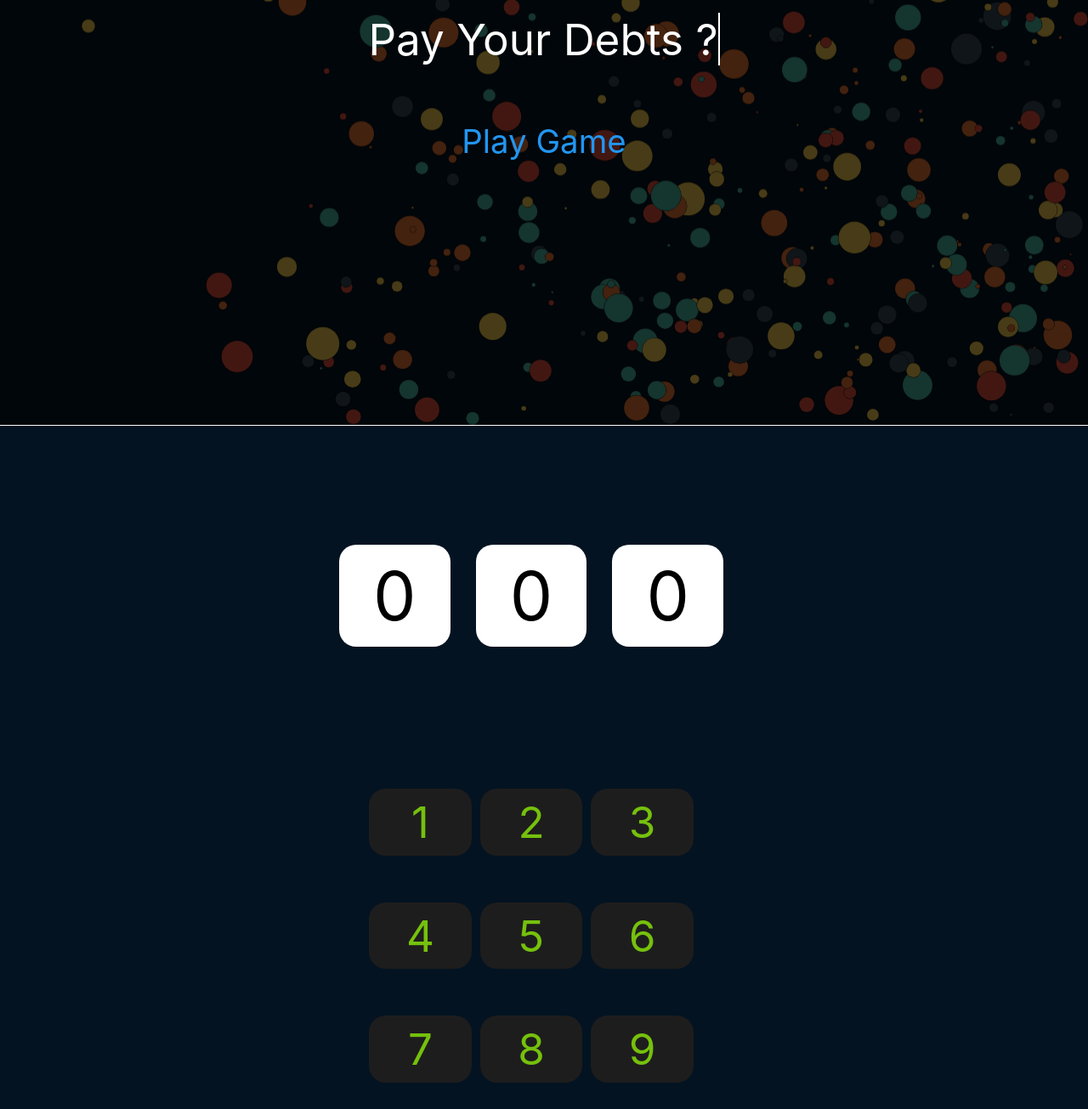
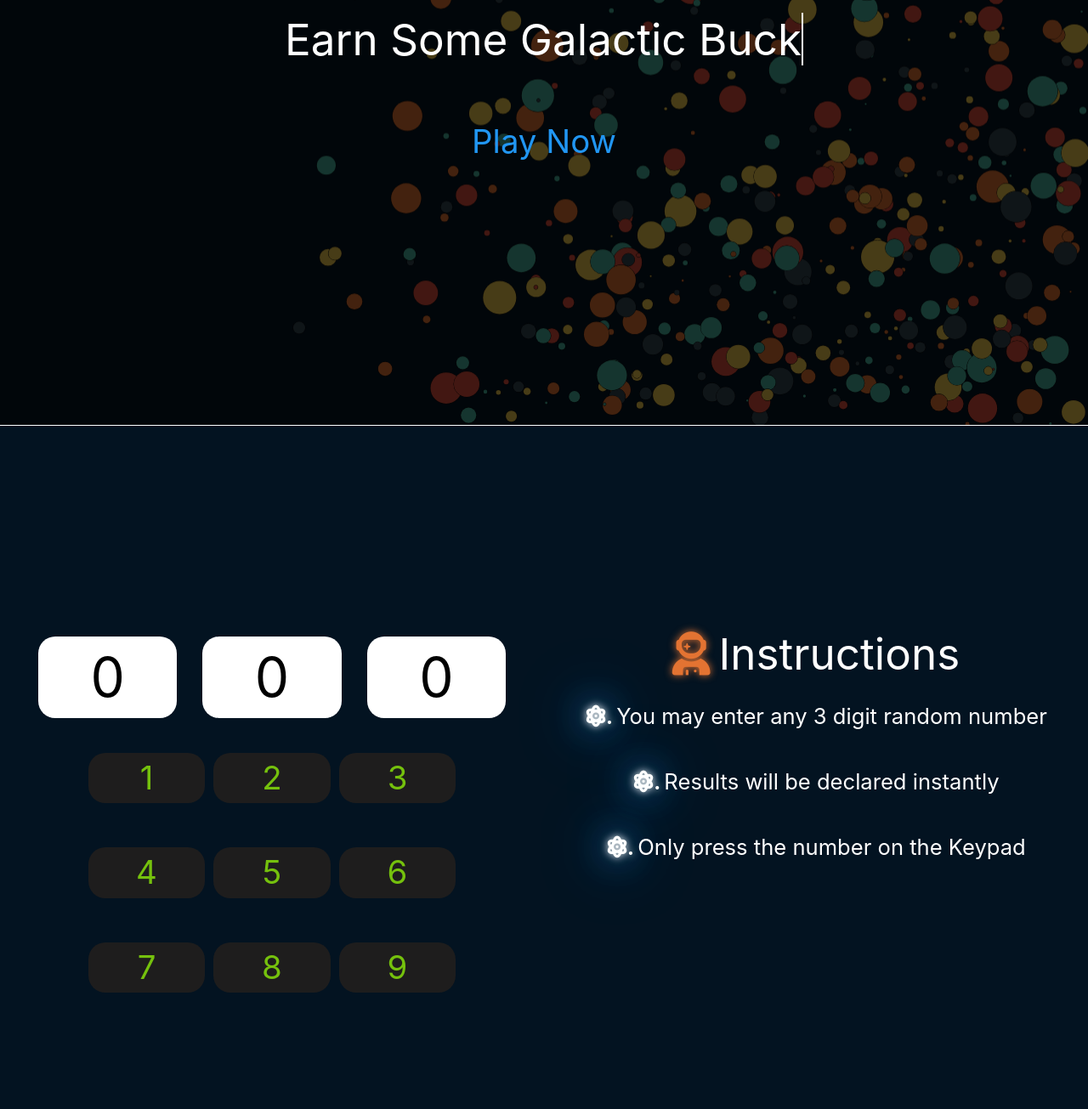
Before and after one commit to CSI-Trainees/AkashGupta-LotteryGame, a plain HTML site: page index.html in a window 1280 px wide. Shown: the part 299-1604 px from the top of the page at 85% size. Drawn offline with nearby package versions, Linux system fonts and the light colour scheme.

Commit message:
Some Editing

```diff
--- a/Scripts/Typing.js
+++ b/Scripts/Typing.js
@@ -1,6 +1,6 @@
 $(document).ready(function()
 {
-    var dataText = [ "Want to earn some money ?","Pay your debts ?", "This is your oppurtunity" , "Play this game right now !"];
+    var dataText = [ "Want to go to space ?","Earn some galactic bucks ?", "This is your oppurtunity" , "Play this lottery right now !"];
     function typeWriter(text, i, fnCallback) {
         // chekc if text isn't finished yet
         if (i < (text.length)) {
--- a/Scripts/canvasAnime.js
+++ b/Scripts/canvasAnime.js
@@ -65,8 +65,8 @@ for(var i= 0 ;i<500;i++)
      var randr =   (Math.random()*20)+1;
      var ranx  = (Math.random()*(width - randr *2))+randr;
      var rany  = (Math.random()*(height - randr *2))+randr;
-     var randx = Math.random() * 3 +1;
-     var randy = Math.random() * 3 +1;
+     var randx = Math.random() * 2 +1;
+     var randy = Math.random() * 2 +1;
      array.push(new circle(ranx,rany,randr,randx,randy));
 }
 function animate()
--- a/css/style.css
+++ b/css/style.css
@@ -4,7 +4,7 @@ html {
 .butstyle
 {
     margin: 5px;
-    font-size:4vw;
+    font-size:3vw;
     border-radius:20px;
     background-color: #1e1d1d;
     color: #75c10d;
@@ -98,11 +98,15 @@ span {
   {
     height: 100%;
     width: 100%;
+    margin: 0;
     background-color:#031321;
+  }
+  .no-padding {
+    padding:0!important;
   }
   .Squarebox
   {
-    font-size: 4vw;
+    font-size: 5vw;
     color: black;
     background-color: white;
     border-radius: 20px;
@@ -113,6 +117,7 @@ span {
   {
     width: 100%;
     height: 100%;
+    margin: 0px;
   }
   .Disbox
   {
@@ -129,14 +134,6 @@ span {
     width: 100%;
     height:100%;
   }
-  @media screen and (min-width : 700px)
-  {
-    .Squarebox
-    {
-      font-size: 5em;
-    }
-  }
-
   #Forms
   {
     width: 100%;
@@ -280,3 +277,19 @@ span {
     border-radius: 10px;
     cursor: pointer;
 }
+.Instructions
+{
+  font-size:4vw;
+  color: white;
+}
+.InsList
+{
+  list-style-type:none;
+  color: white;
+  font-size: 2vw;
+}
+.lico
+{
+  margin-right:5px;
+  text-shadow: 0 0 10px ,0 0 40px #2196f3,0 0 80px #2196f3;
+}
--- a/index.html
+++ b/index.html
@@ -15,30 +15,38 @@
         <div class="ContentBox">
             <p id="TypeWriter"></p>
         </div>
-        <a class="Link ContentBox" href="#MainGame">Play game</a>
+        <a class="Link ContentBox" href="#MainGame">Play Now</a>
     </div>
-    <div id="MainGame">
-      <div class="Container-fluid Disbox">
-      <div class="row justify-content-center align-items-center Dis">
+    <div id="MainGame" class="container-fluid no-padding">
+      <div class="row Dis" >
+        <div class="row col-6 justify-content-center align-content-center Dis">
+           <div class="row col-12 justify-content-center">
             <div id="FirstDis" class="Squarebox col">0</div>
             <div id="SecondDis"class="Squarebox col">0</div>
             <div id="ThirdDis"class="Squarebox col">0</div>
+            <div class="row col-12 justify-content-center align-items-center butcontain">
             </div>
            </div>
-     <div class="buttons container">
-       <div class="row justify-content-center align-items-center butcontain">
+        </div>
+        <div class="col-6 row justify-content-center align-content-center Dis" style="text-align: center;">
+         <p class="Instructions col-12"><i class="fas fa-user-astronaut" style="margin-right:10px;color:#E37332;text-shadow:0 0 10px #E37332;"></i>Instructions</p>
+           <ul class="InsList col-12">
+             <li><i class="fas fa-atom lico">.</i>You may enter any 3 digit random number</li><br>
+             <li><i class="fas fa-atom lico">.</i>Results will be declared instantly</li><br>
+             <li><i class="fas fa-atom lico">.</i>Only press the number on the Keypad </li><br>
+           </ul>
         </div>
       </div>
     </div>
     <div id="Forms">
-      <div class="FormContent Non container-fluid" id="Lasun">
+      <div class="FormContent Non container-fluid no-padding" id="Lasun">
         <div id="Buck30" class="BuckContainer row align-items-center justify-content-center">
           <div style="margin:10px">
             <i class="fab fa-galactic-republic ico"></i>
           </div>
           <div class="PrizeContent">
             <p>Congrats !</p>
-            <p>You have won 30 bucks</p>
+            <p>You have won 30 galactic bucks</p>
             <a  href="#SignIn"class="AvailLink">Avail them
               <i class="fas fa-long-arrow-alt-right rigt"></i>
             </a>
@@ -50,7 +58,7 @@
           </div>
           <div class="PrizeContent">
             <p>Congrats !</p>
-            <p>You have won 20 bucks</p>
+            <p>You have won 20 galactic bucks</p>
             <a  href="#SignIn"class="AvailLink">Avail them
               <i class="fas fa-long-arrow-alt-right rigt"></i>
             </a>
@@ -62,7 +70,7 @@
           </div>
           <div class="PrizeContent">
             <p>Congrats !</p>
-            <p>You have won 10 bucks</p>
+            <p>You have won 10 galactic bucks</p>
             <a  href="#SignIn"class="AvailLink">Avail them
               <i class="fas fa-long-arrow-alt-right rigt"></i>
             </a>
```
Lines whose indentation alone changed are shown as unchanged.
